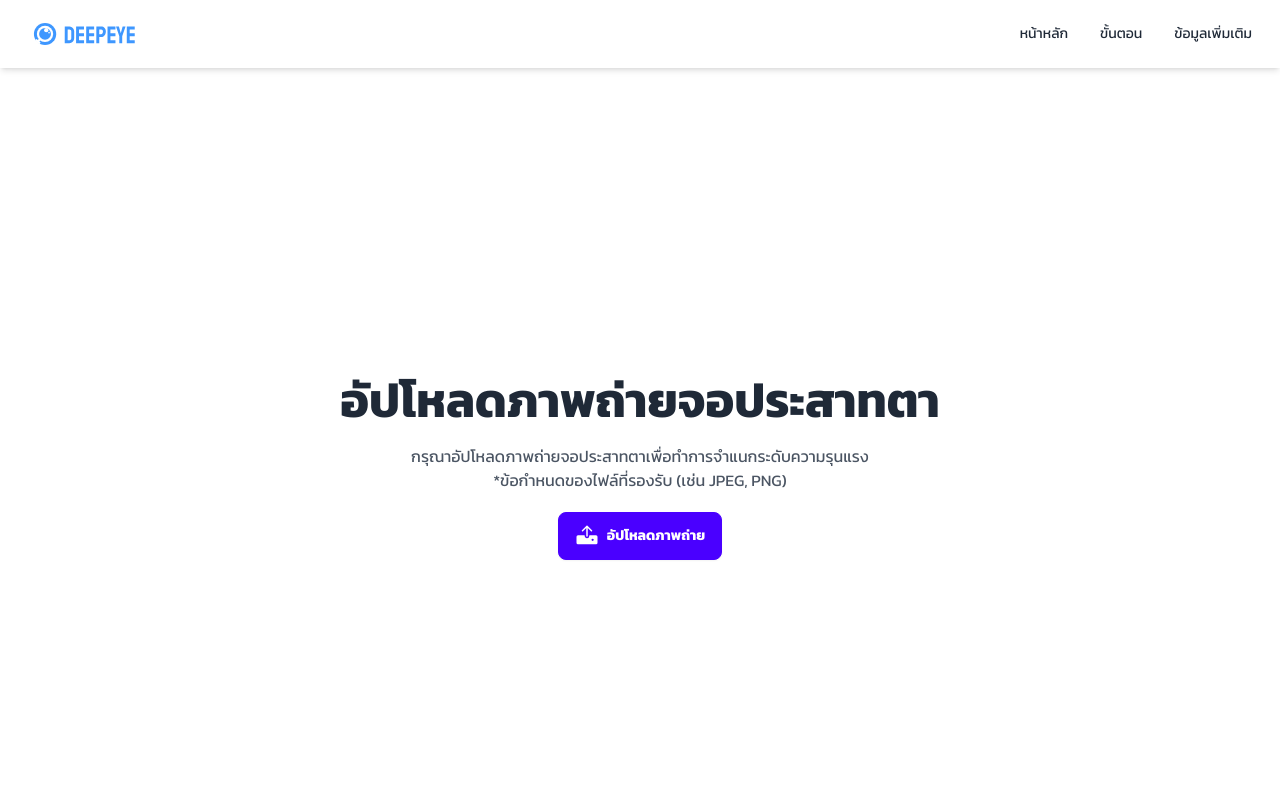
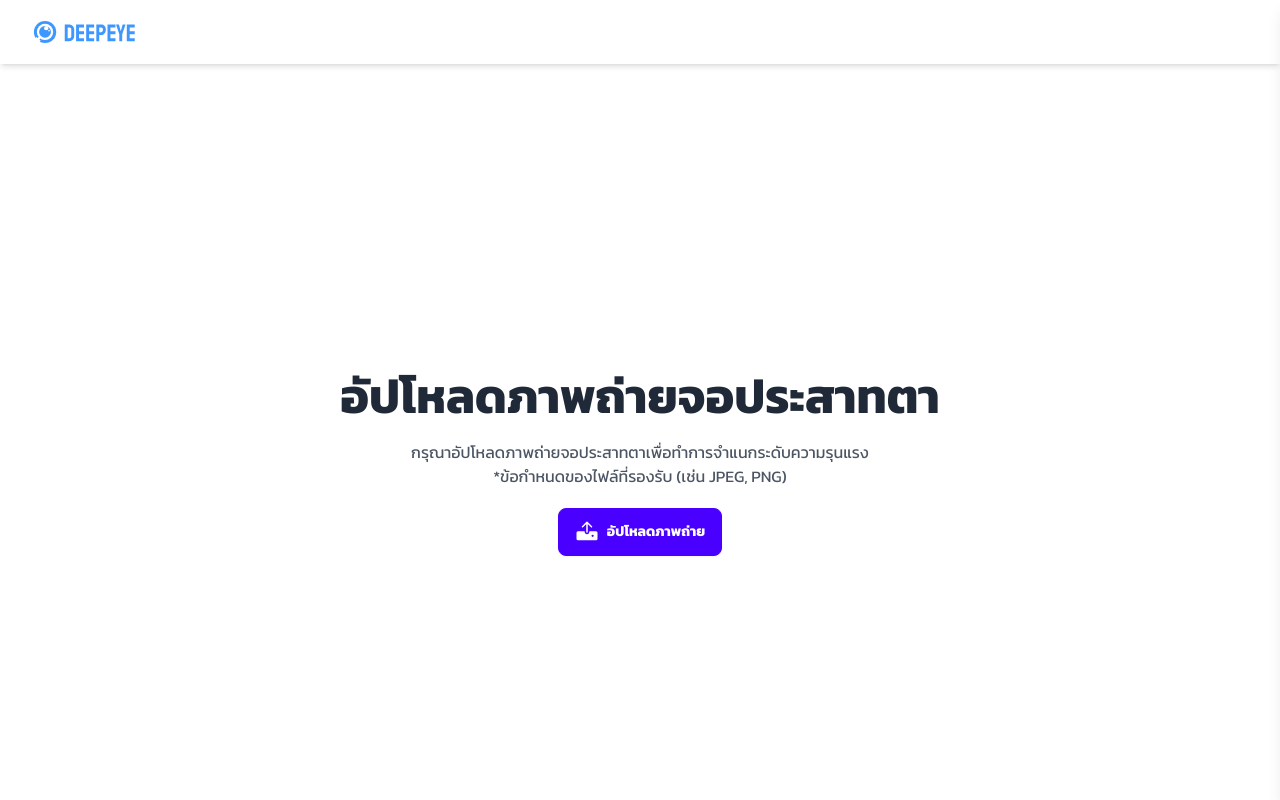
Before and after one commit to DDshiba/Web-Application-for-Classifying-the-Severity-of-Diabetic-Retinopathy, a React (Vite) app: page / in a window 1280 px wide. Shown: the top 800 px of the page. Built offline with nearby package versions, Linux system fonts and the light colour scheme.

Commit message:
first commit

```diff
--- a/src/component/Nav/Nav.jsx
+++ b/src/component/Nav/Nav.jsx
@@ -6,6 +6,8 @@ function Nav() {
   const [isOpen, setIsOpen] = useState(false); // สร้าง State เปิด/ปิดเมนู
 
   return (
+    <>
+      {/* Navbar Bar */}
       <div className="navbar bg-base-100 sticky top-0 left-0 w-full z-50 shadow-md font-kanit">
         {/* Logo */}
         <div className="flex-1">
@@ -23,33 +25,62 @@ function Nav() {
             {isOpen ? <X size={24} /> : <List size={24} />}
           </button>
         </div>
+      </div>
 
-      {/* Menu Items */}
+      {/* ✅ เมนูแฮมเบอร์เกอร์ พร้อมพื้นหลังเบลอ */}
       <div
-        className={`absolute top-16 left-0 w-full bg-base-100 md:static md:flex md:items-center md:w-auto transition-all duration-300 ease-in-out ${
-          isOpen ? "block" : "hidden"
+        className={`fixed top-0 left-0 w-full h-full bg-black bg-opacity-50 backdrop-blur-md z-40 transition-opacity duration-300 ease-in-out ${
+          isOpen ? "opacity-100 visible" : "opacity-0 invisible"
         }`}
-        //onMouseLeave={() => setIsOpen(false)} // ปิดเมนูเมื่อเมาส์ออก (Desktop)
+        onClick={() => setIsOpen(false)}
+      ></div>
+
+      {/* ✅ เมนูหลัก */}
+      <div
+        className={`fixed top-0 right-0 w-64 h-full bg-white shadow-lg z-50 transform transition-transform duration-300 ease-in-out ${
+          isOpen ? "translate-x-0" : "translate-x-full"
+        }`}
       >
-        <ul className="menu menu-vertical md:menu-horizontal px-4 md:px-1 font-kanit">
+        {/* ปุ่มปิดเมนู */}
+        <button
+          onClick={() => setIsOpen(false)}
+          className="absolute top-4 right-4 text-2xl"
+        >
+          <X size={24} />
+        </button>
+
+        {/* เมนูรายการ */}
+        <ul className="flex flex-col mt-16 p-6 space-y-4 font-kanit">
           <li>
-            <Link to="/" className="hover:text-primary focus:text-primary font-kanit" onClick={() => setIsOpen(false)}>
+            <Link
+              to="/"
+              className="text-lg hover:text-primary focus:text-primary"
+              onClick={() => setIsOpen(false)}
+            >
               หน้าหลัก
             </Link>
           </li>
           <li>
-            <Link to="/steps" className="hover:text-primary focus:text-primary font-kanit" onClick={() => setIsOpen(false)}>
+            <Link
+              to="/steps"
+              className="text-lg hover:text-primary focus:text-primary"
+              onClick={() => setIsOpen(false)}
+            >
               ขั้นตอน
             </Link>
           </li>
           <li>
-            <Link to="/more-info" className="hover:text-primary focus:text-primary font-kanit" onClick={() => setIsOpen(false)}>
+            <Link
+              to="/more-info"
+              className="text-lg hover:text-primary focus:text-primary"
+              onClick={() => setIsOpen(false)}
+            >
               ข้อมูลเพิ่มเติม
             </Link>
           </li>
         </ul>
       </div>
-    </div>
+    </>
   );
 }
 
```
Lines whose indentation alone changed are shown as unchanged.
